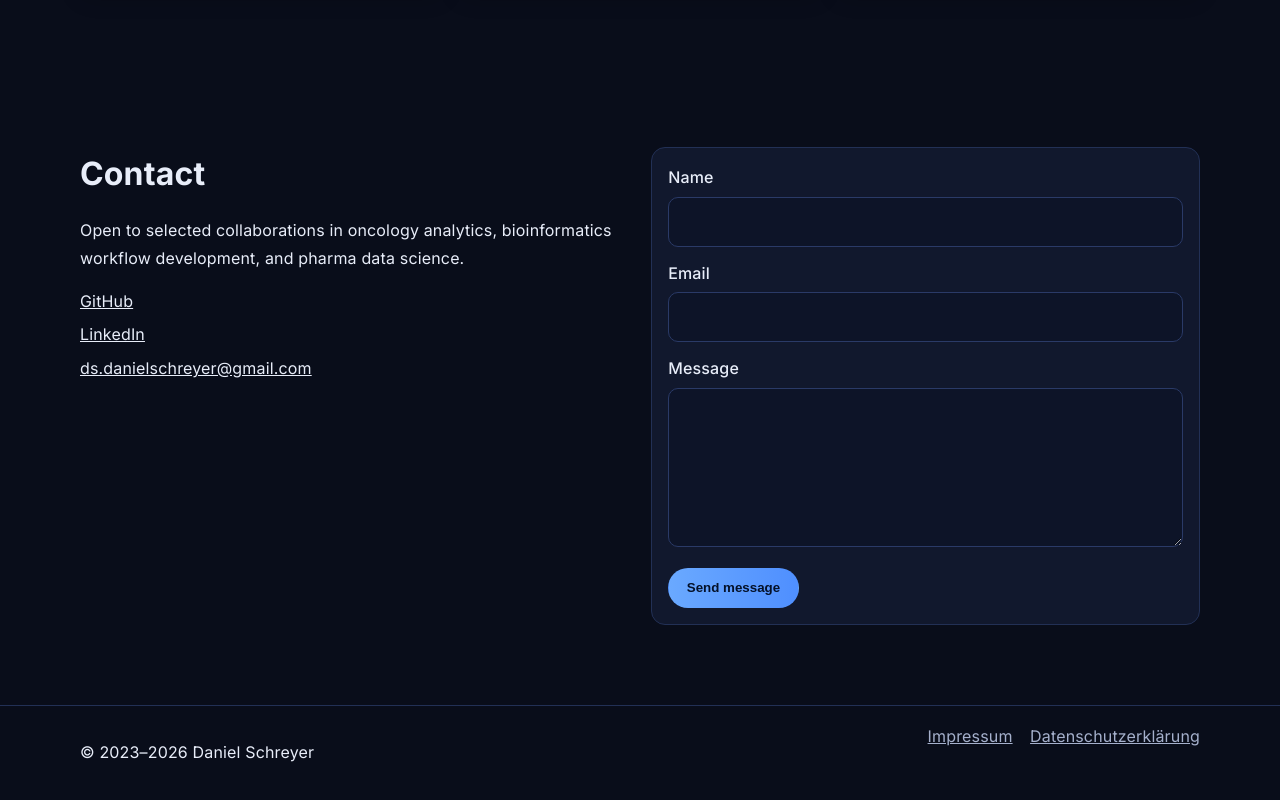
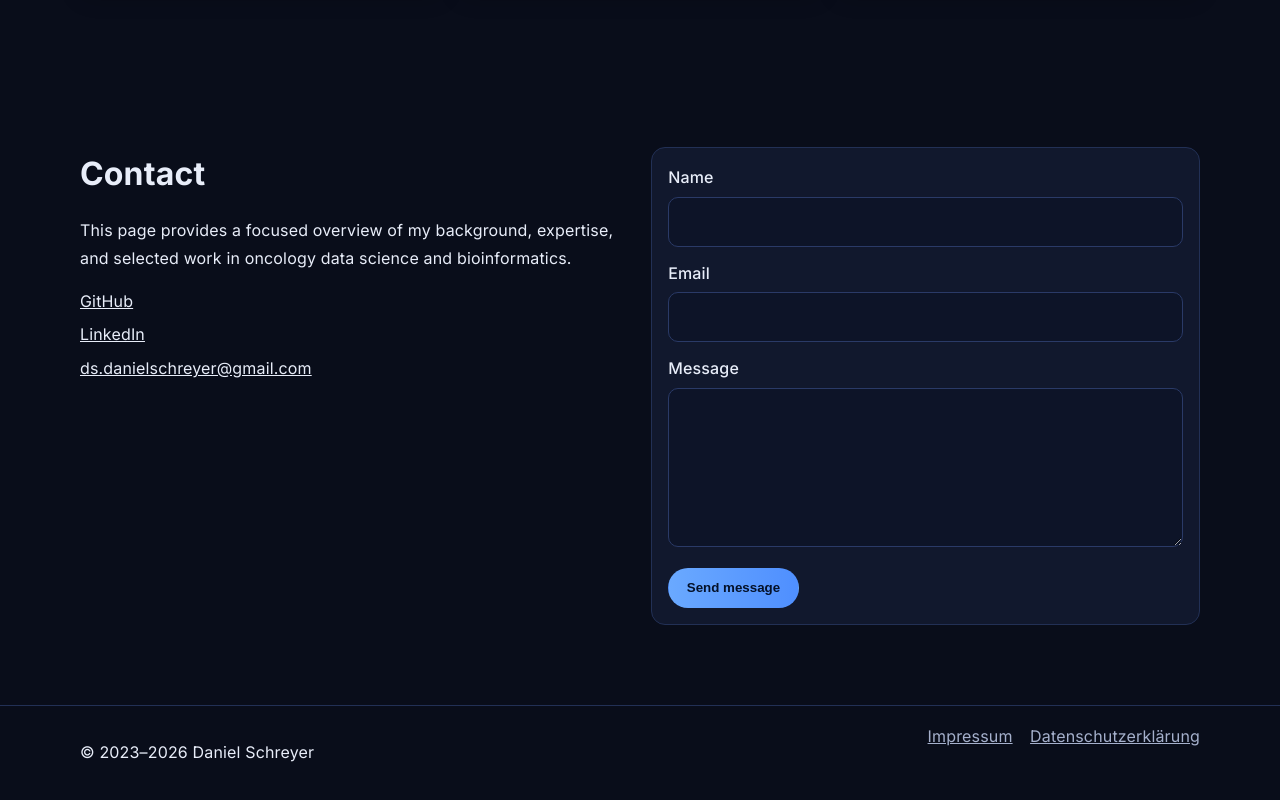
Before and after one commit to DSchreyer/Website-Project, a plain HTML site: page index.html in a window 1280 px wide. Shown: the part 3321-4121 px from the top of the page. Drawn offline with Linux system fonts and the light colour scheme.

Commit message:
copy: remove collaboration-seeking phrasing from contact section

```diff
--- a/index.html
+++ b/index.html
@@ -211,8 +211,7 @@
           <div>
             <h2>Contact</h2>
             <p>
-              Open to selected collaborations in oncology analytics,
-              bioinformatics workflow development, and pharma data science.
+              This page provides a focused overview of my background, expertise, and selected work in oncology data science and bioinformatics.
             </p>
             <ul class="contact-list">
               <li><a href="https://github.com/DSchreyer/">GitHub</a></li>
```
